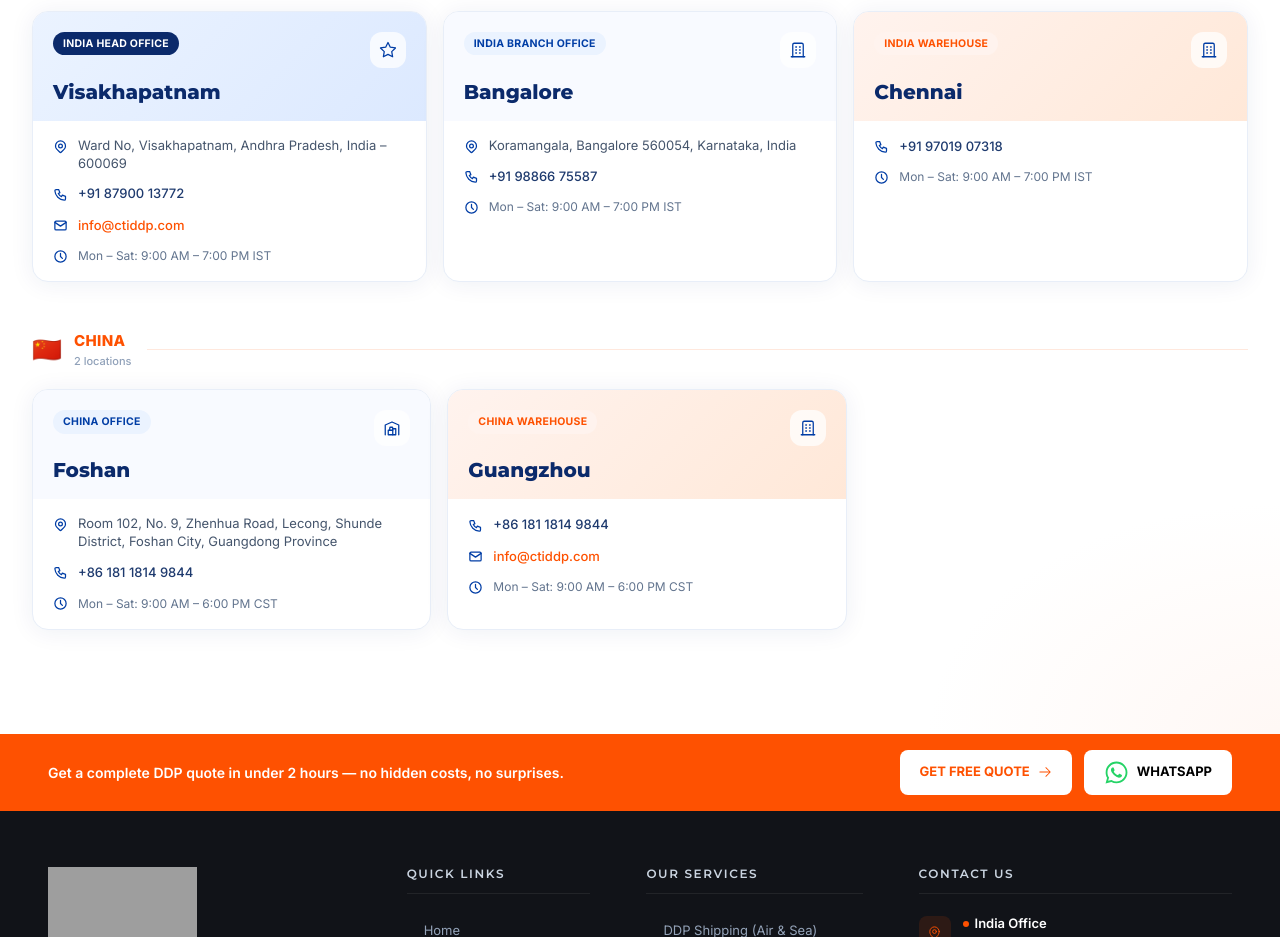
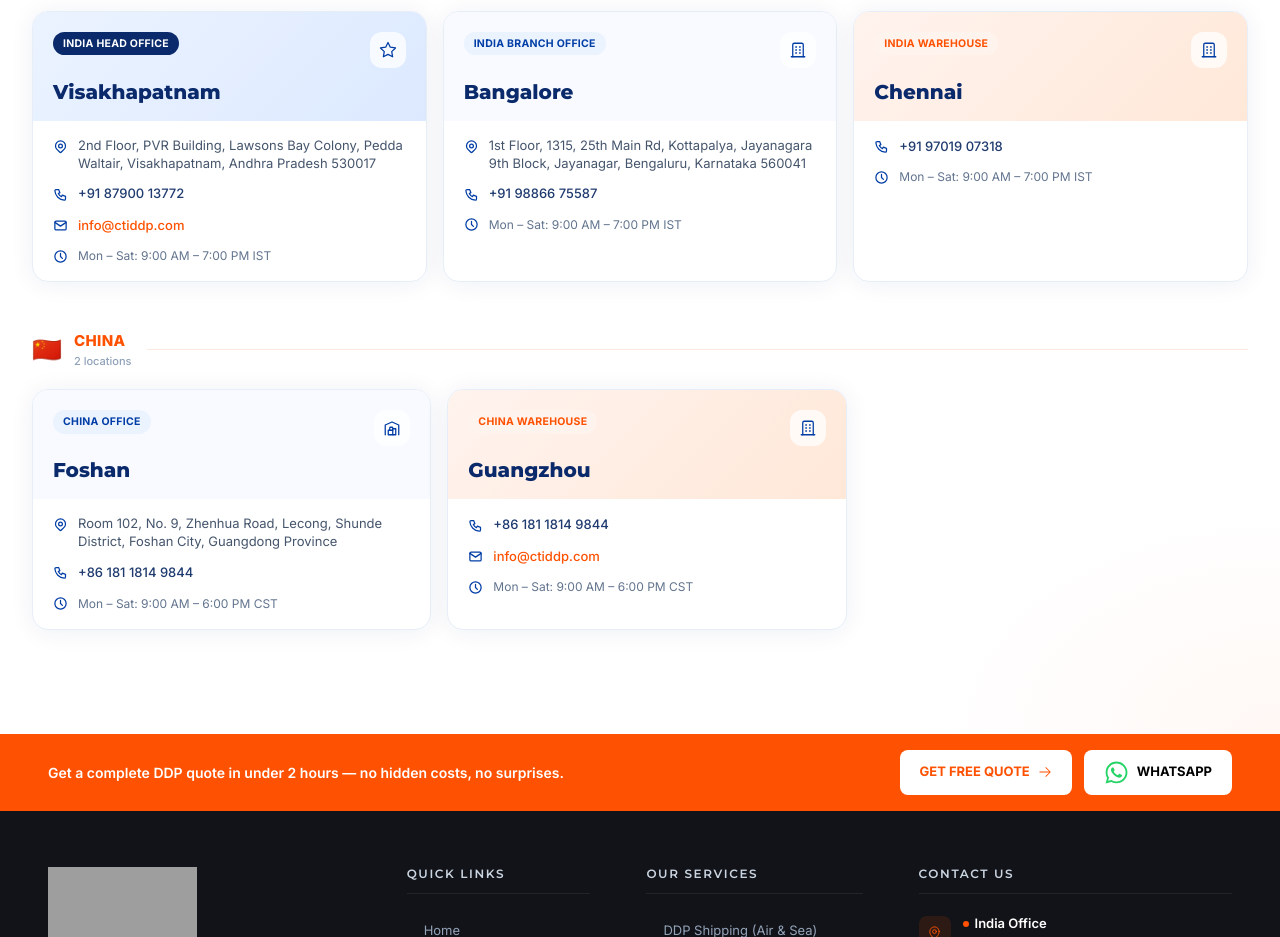
Before and after one commit to ctiddp-it/ctiddp-new-web, a Next.js app: page /about in a window 1280 px wide. Shown: the part 3980-4917 px from the top of the page. Built offline with nearby package versions, Linux system fonts and the light colour scheme; grey boxes are pictures that could not be loaded.

Commit message:
addresses updated

```diff
--- a/src/components/sections/about/GlobalPresenceSection.jsx
+++ b/src/components/sections/about/GlobalPresenceSection.jsx
@@ -17,7 +17,7 @@ const INDIA_OFFICES = [
         tag: 'India Head Office',
         tagType: 'head',
         Icon: TbStar,
-        address: 'Ward No, Visakhapatnam, Andhra Pradesh, India – 600069',
+        address: ' 2nd Floor, PVR Building, Lawsons Bay Colony, Pedda Waltair, Visakhapatnam, Andhra Pradesh 530017',
         phone: '+91 87900 13772',
         email: 'info@ctiddp.com',
         hours: 'Mon – Sat: 9:00 AM – 7:00 PM IST',
@@ -28,7 +28,7 @@ const INDIA_OFFICES = [
         tag: 'India Branch Office',
         tagType: 'branch',
         Icon: TbBuilding,
-        address: 'Koramangala, Bangalore 560054, Karnataka, India',
+        address: '1st Floor, 1315, 25th Main Rd, Kottapalya, Jayanagara 9th Block, Jayanagar, Bengaluru, Karnataka 560041',
         phone: '+91 98866 75587',
         email: null,
         hours: 'Mon – Sat: 9:00 AM – 7:00 PM IST',
```
